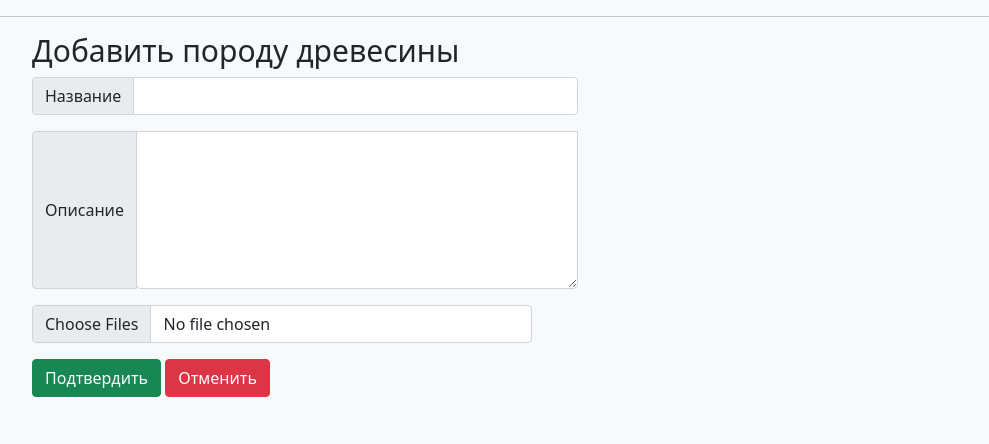
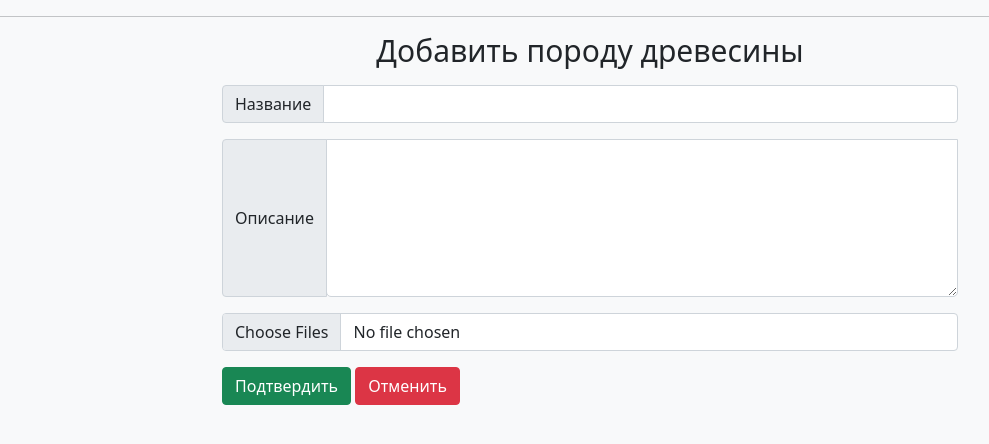
Before and after one commit to siailya/BoisRouge, a Flask app: page /admin/add_wood_type in a window 1280 px wide. Shown: the part 56-500 px from the top of the page, without its empty margins (50-1039 px from the left). Run offline with Flask 2, Linux system fonts and the light colour scheme.

Commit message:
- Пофиксил стили в панели добавления породы

```diff
--- a/templates/admin/add_wood_type.html
+++ b/templates/admin/add_wood_type.html
@@ -2,9 +2,9 @@
 
 {% block content %}
   <form action="" method="post" novalidate enctype="multipart/form-data">
-    <div class="row">
-      <div class="col-12 col-lg-6" style="display: inline-block; vertical-align: top;">
-        <h1 class="add-news-header">Добавить породу древесины</h1>
+    <div class="row justify-content-center">
+      <div class="col-12 col-lg-8" style="display: inline-block; vertical-align: top;">
+        <h1 class="add-news-header mb-3 text-center">Добавить породу древесины</h1>
         <div class="input-group mb-3">
           <span class="input-group-text">{{ wood_type_form.title.label }}</span>
           {{ wood_type_form.title(class="form-control") }}
@@ -27,15 +27,17 @@
       </div>
     </div>
 
-    <div class="mb-3">
-      {{ wood_type_form.files(class="form-control", accept="image/png, image/gif, image/jpeg", style="width: 500px") }}
-    </div>
+    <div class="row flex-column align-items-center">
+        <div class="mb-3 col-12 col-lg-8">
+          {{ wood_type_form.files(class="form-control w-100", accept="image/png, image/gif, image/jpeg") }}
+        </div>
 
-    <div class="mb-3">
-      {{ wood_type_form.submit(class="btn btn-success") }}
-      <a href="/admin/edit_wood_type">
-        <button class="btn btn-danger" type="button">Отменить</button>
-      </a>
+        <div class="mb-3 col-12 col-lg-8">
+          {{ wood_type_form.submit(class="btn btn-success") }}
+          <a href="/admin/edit_wood_type">
+            <button class="btn btn-danger" type="button">Отменить</button>
+          </a>
+        </div>
     </div>
   </form>
 {% endblock %}
```
